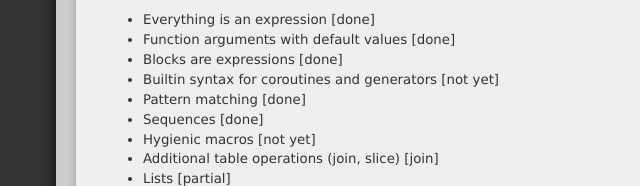
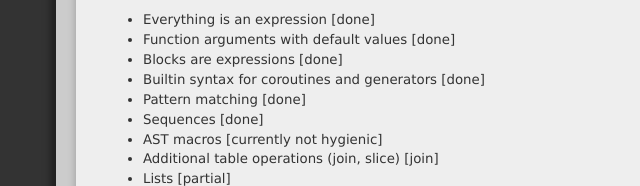
Before and after one commit to apotheon/vortex, a plain HTML site: page index.html in a window 1280 px wide. Shown: the part 765-951 px from the top of the page, 117-757 px from the left. Drawn offline with Linux system fonts and the light colour scheme.

Commit message:
website update

```diff
--- a/index.html
+++ b/index.html
@@ -91,10 +91,10 @@ print(e"[ $(tconc(t1, ', ')) ]\n[ $(tconc(qsort(t1), ', ')) ]")</pre>
                 <li>Everything is an expression [done]</li>
                 <li>Function arguments with default values [done]</li>
                 <li>Blocks are expressions [done]</li>
-                <li>Builtin syntax for coroutines and generators [not yet]</li>
+                <li>Builtin syntax for coroutines and generators [done]</li>
                 <li>Pattern matching [done]</li>
                 <li>Sequences [done]</li>
-                <li>Hygienic macros [not yet]</li>
+                <li>AST macros [currently not hygienic]</li>
                 <li>Additional table operations (join, slice) [join]</li>
                 <li>Lists [partial]</li>
                 <li>Destructuring let [done]</li>
```
